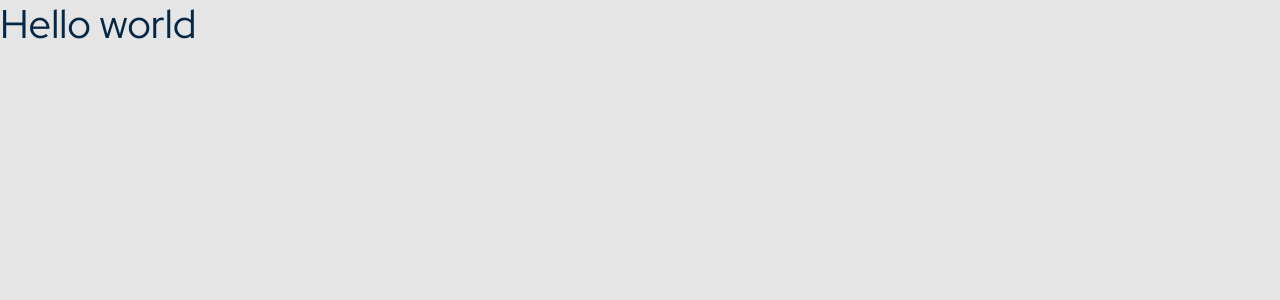
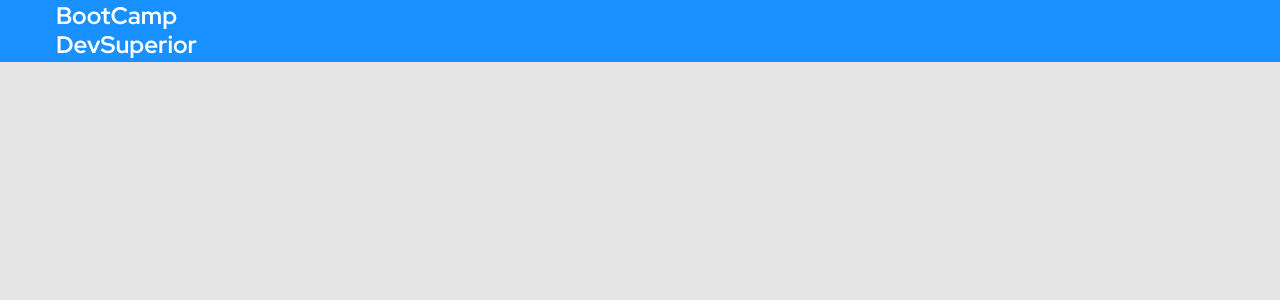
Before and after one commit to NewarkX/Desafio-React-03, a React (Create React App) app: page / in a window 1280 px wide. Shown: the top 300 px of the page. Built offline with nearby package versions, Linux system fonts and the light colour scheme.

Commit message:
NavBar created

```diff
--- a/package.json
+++ b/package.json
@@ -10,8 +10,10 @@
     "@types/node": "^12.0.0",
     "@types/react": "^17.0.0",
     "@types/react-dom": "^17.0.0",
+    "bootstrap": "^4.6.0",
     "node-sass": "4.14.1",
     "react": "^17.0.1",
+    "react-bootstrap": "^1.4.3",
     "react-dom": "^17.0.1",
     "react-scripts": "4.0.2",
     "typescript": "^4.1.2",
--- a/src/App.tsx
+++ b/src/App.tsx
@@ -1,11 +1,12 @@
 import React from 'react';
 import './core/assets/styles/custom.scss';
 import './app.scss';
+import NavBar from './core/assets/styles/components/NavBar';
 
 
 function App() {
   return (
-    <h1>Hello world</h1>
+    <NavBar />
   );
 }
 
--- a/src/app.scss
+++ b/src/app.scss
@@ -3,3 +3,21 @@
 *{
     font-family: 'Red Hat Display', sans-serif;
 }
+
+h1, h2, h3, h4, h5, h6 {
+    margin-bottom: 0;
+    font-weight: 700;
+  }
+
+  ul {
+    list-style-type: none;
+    margin-bottom: 0;
+    padding-left: 0;
+  }
+
+  a {
+    &:hover {
+      text-decoration: none;
+      color: unset;
+    }
+  }
--- /dev/null
+++ b/src/core/assets/styles/components/NavBar/index.tsx
@@ -0,0 +1,15 @@
+import React from 'react';
+import './styles.scss';
+// import { Container } from './styles';
+
+const NavBar = () => (
+    <nav className="row bg-primary main-nav" >
+        <div className="col-2">
+            <a href="link" className="nav-logo-text" >
+                <h4>BootCamp DevSuperior</h4>
+            </a>
+        </div>
+    </nav>
+);
+
+export default NavBar;
--- /dev/null
+++ b/src/core/assets/styles/components/NavBar/styles.scss
@@ -0,0 +1,12 @@
+.main-nav{
+    height: 62px;
+    color: #fff;
+    align-items: center; //alinha verticalmente
+    padding-left: 41px;
+    margin-left: 0;
+    margin-right: 0;
+}
+
+.nav-logo-text{
+    color: #fff;
+}
--- a/src/core/assets/styles/custom.scss
+++ b/src/core/assets/styles/custom.scss
@@ -1,8 +1,8 @@
 $theme-colors:(
-    "primary": #407Bff
+    "primary": #1890FF
 );
 
 $body-bg: #e5e5e5;
 $body-color:#062847;
 
-@import '~bootstrap/scss/bootstrap.scss';
+@import "~bootstrap/scss/bootstrap";
```
Also changed, not shown: 1 other file (tests, documents, lock files or other folders).
